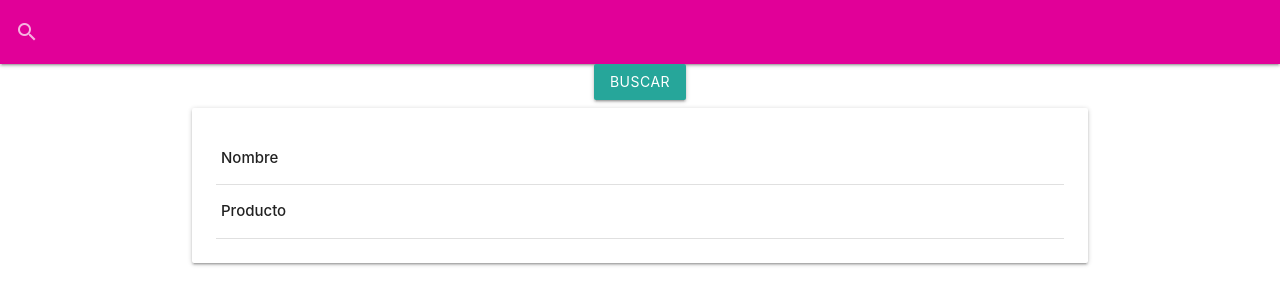
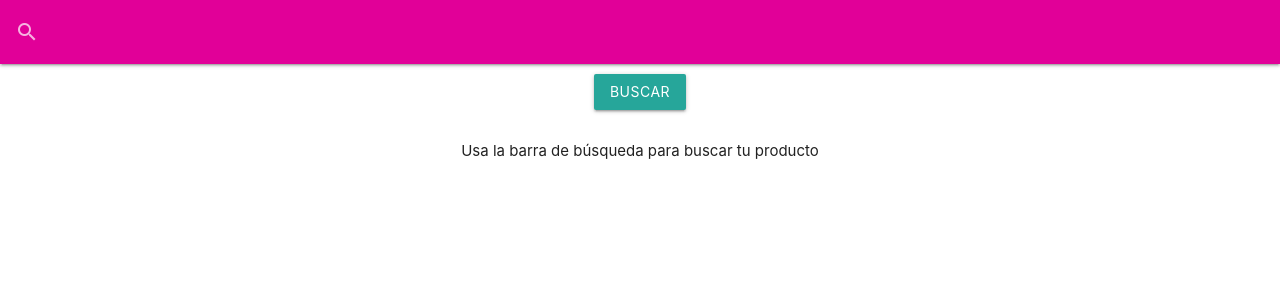
Before and after one commit to mizraim17/LiverpoolDos, a React (Create React App) app: page / in a window 1280 px wide. Shown: the top 304 px of the page. Built offline with nearby package versions, Linux system fonts and the light colour scheme; no server answers.

Commit message:
se implemento la tabla de productos donde se pueden visualizar los productos devueltos por la petición

```diff
--- a/src/Component/Home.js
+++ b/src/Component/Home.js
@@ -8,7 +8,7 @@ class Home extends Component{
 
   state={
     word:"",
-    product: {}
+    product: null
   }
 
   onChange= (e) => {
@@ -22,14 +22,14 @@ class Home extends Component{
     axios.get(`https://www.liverpool.com.mx/tienda/?s=${word}&d3106047a194921c01969dfdec083925=json`)
       .then((res)=>{
         // res.json(res.data)
-        console.log("%c liver","color:orange",res.data.contents[0].mainContent[3].contents[0].records[0].largeImage)
-        this.setState({product:res.data.contents[0].mainContent[3].contents[0].records[0].largeImage})
+        console.log("%c liver","color:orange",res.data.contents[0].mainContent[3].contents[0].records)
+        this.setState({product:res.data.contents[0].mainContent[3].contents[0].records})
       })
       .catch(err=>console.log("err liver"))
   }
 
   componentWillMount() {
-    this.findProduct()
+
   }
 
   render() {
@@ -49,11 +49,34 @@ class Home extends Component{
         </form>
       </div>
       </nav>
+        <Row className="pad">
+          <Button onClick={this.findProduct}> buscar</Button>
+        </Row>
+
         <Row className="container">
-          <Button onClick={this.findProduct}> buscar</Button>
-          <TableProduct
-            product={product}
-          />
+
+          {
+            product
+            ?
+              <>
+                {
+                  product
+                    .map((el,i)=>{
+                      return(
+                        <TableProduct
+                          key={i}
+                          nameProduct={el.productDisplayName}
+                          priceProduct={el.maximumListPrice}
+                          imageProduct={el.smallImage}
+
+                        />
+                        )
+
+                    })
+                }
+              </>
+            : <p>Usa la barra de búsqueda para buscar tu producto</p>
+          }
         </Row>
       </>
     )
--- a/src/Component/TableProduct.js
+++ b/src/Component/TableProduct.js
@@ -1,20 +1,37 @@
 import React from 'react'
-import {Card,Table} from 'react-materialize'
+import {Card,Table,Row,Col,CardTitle} from 'react-materialize'
+import "../css/tableProduct.css"
 
-const TableProduct = ()=> {
+
+const TableProduct = (props)=> {
   return(
-    <Card>
-      <Table  responsive={true} className="white">
-        <tbody>
-        <tr>
-          <td><strong> Nombre</strong></td>
-        </tr>
-        <tr>
-          <td><strong> Producto</strong></td>
-        </tr>
-        </tbody>
-      </Table>
-    </Card>
+
+
+      <Col m={4} s={12} className="apilar">
+        <Card
+          key ={props.i}
+          className="z-depth-2 cards "
+          header={
+
+            <CardTitle
+            className=" cards "
+            image={props.imageProduct}
+            title ="hola"
+
+            >
+              {props.priceProduct}
+            </CardTitle>
+          }
+          actions={
+            <a href="">   {props.priceProduct}</a>
+          }>
+          {props.nameProduct}
+
+        </Card>
+      </Col>
+
+
+
   )
 }
 export default TableProduct
--- a/src/css/home.css
+++ b/src/css/home.css
@@ -6,7 +6,9 @@
  background-color: #E10098;
 }
 
-
+.pad{
+    padding: 10px;
+}
 
 .color-liv2{
     background-color: #E799c2;
--- /dev/null
+++ b/src/css/tableProduct.css
@@ -0,0 +1,10 @@
+
+.cards{
+  height: 200;
+  color: #666666;
+}
+
+.apilar{
+    display: flex;
+
+}
```
